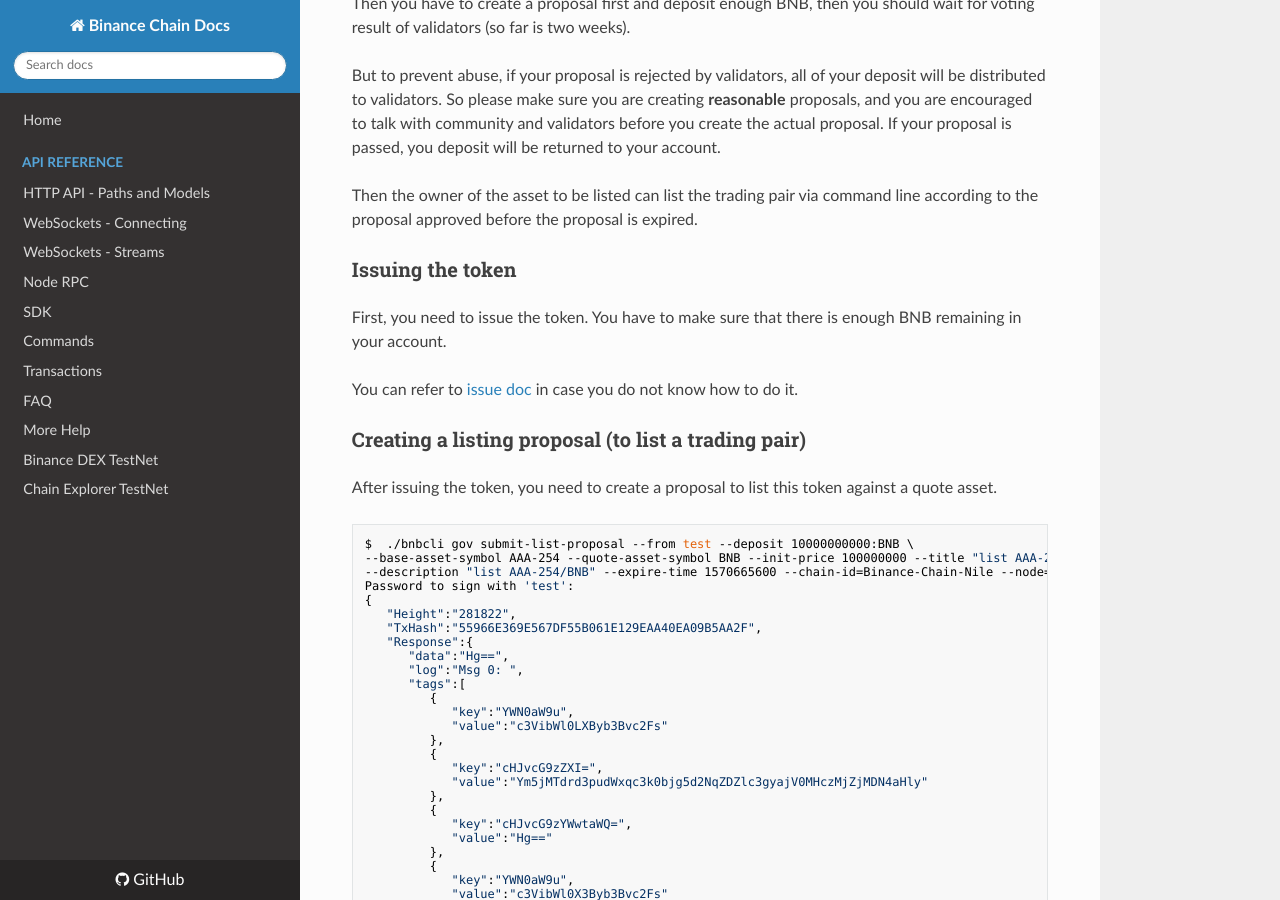
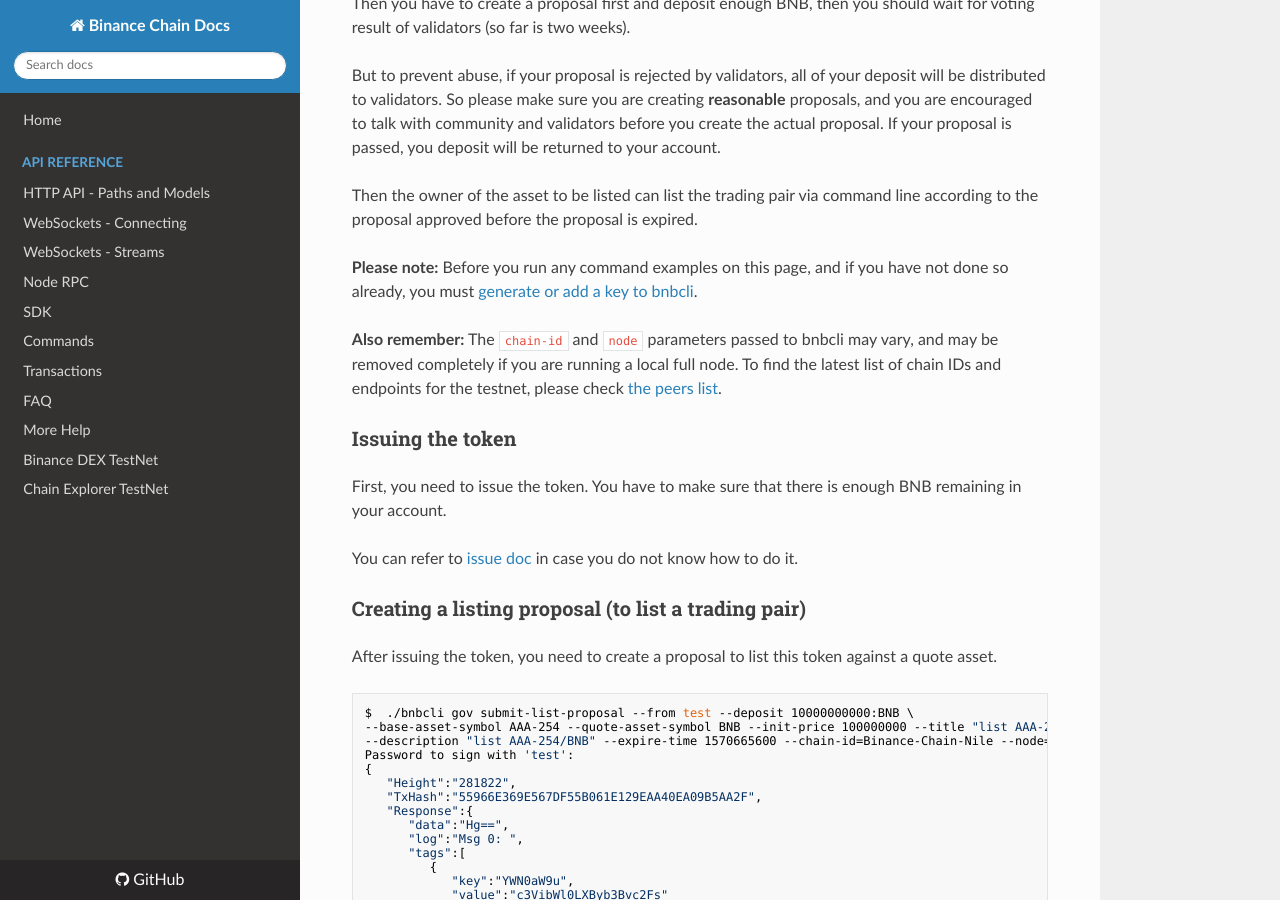
Before and after one commit to yash-sharma1/docs-site, an MkDocs documentation site: the page built from docs/list.md, in a window 1280 px wide and 900 px high, scrolled down 640 px. Built offline with MkDocs 1.6.1, drawn with Linux system fonts in a browser that asks for light colours; nearby versions of some CDN libraries.

Commit message:
list: add note about --chain-id and --node params

```diff
--- a/docs/list.md
+++ b/docs/list.md
@@ -28,6 +28,10 @@
 
 Then the owner of the asset to be listed can list the trading pair via command line according to the proposal
 approved before the proposal is expired.
+
+**Please note:** Before you run any command examples on this page, and if you have not done so already, you must [generate or add a key to bnbcli](./keys.md).
+
+**Also remember:** The `chain-id` and `node` parameters passed to bnbcli may vary, and may be removed completely if you are running a local full node. To find the latest list of chain IDs and endpoints for the testnet, please check [the peers list](https://testnet-dex.binance.org/api/v1/peers).
 
 ### Issuing the token
 
```
